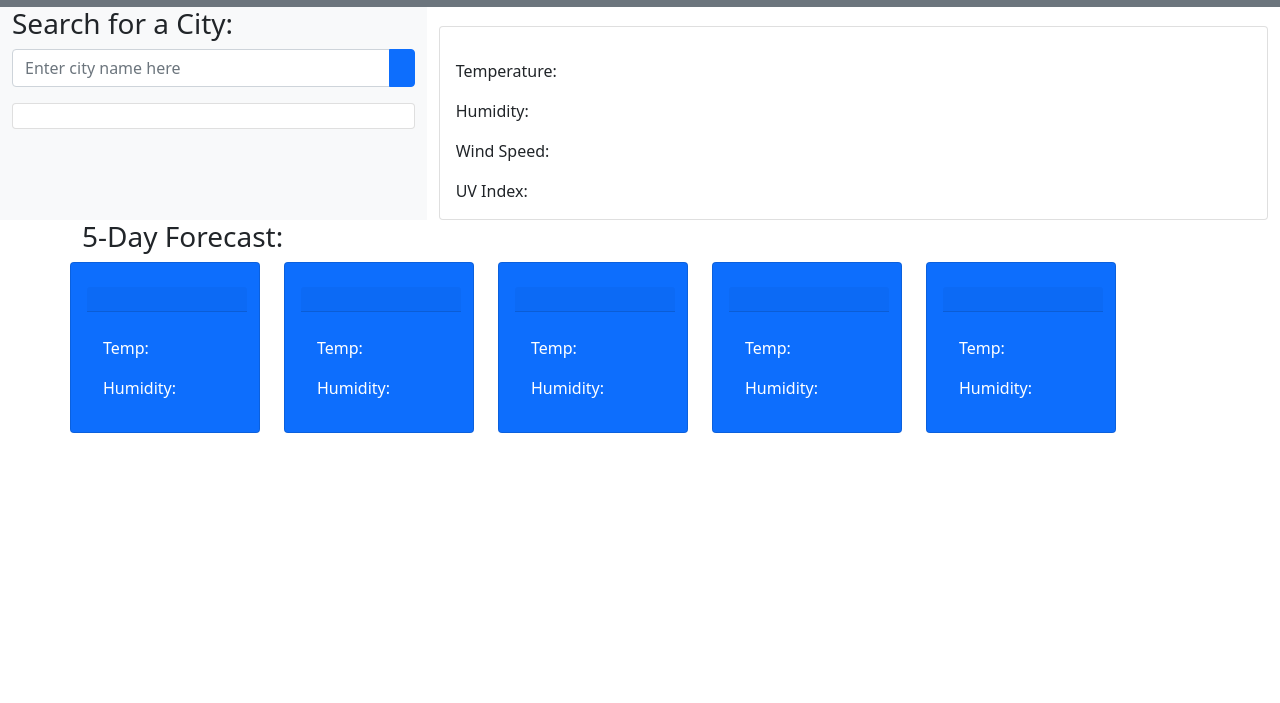
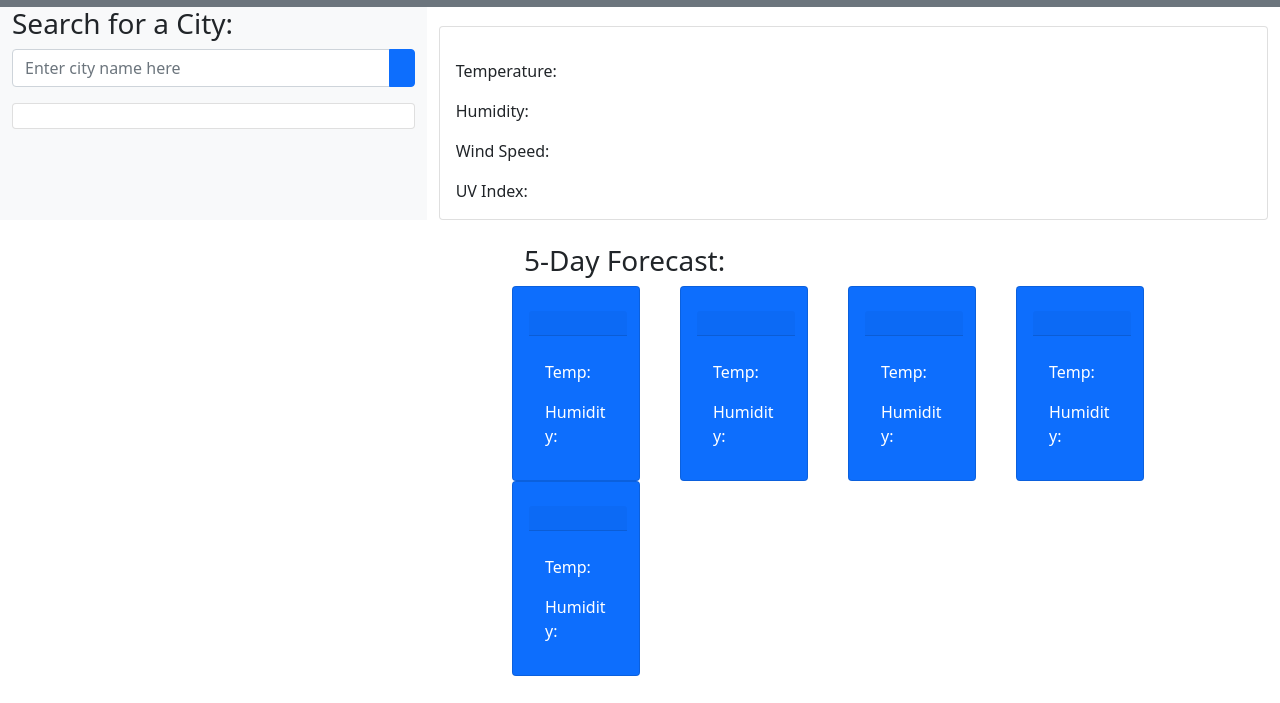
Before and after one commit to KeonaK/WeatherDashApp, a plain HTML site: page index.html in a window 1280 px wide. Shown: the part 97-800 px from the top of the page. Drawn offline with nearby package versions, Linux system fonts and the light colour scheme; some icons are missing.

```diff
--- a/Assets/style.css
+++ b/Assets/style.css
@@ -15,6 +15,11 @@
   padding-left: 1rem;
 }
 
+.forecastContainer {
+  margin-top: 1.5rem;
+  margin-left: 32rem;
+}
+
 .forecastSpace {
-  margin-right: 1.5rem;
+  margin-right: 2.5rem;
 }
--- a/index.html
+++ b/index.html
@@ -47,7 +47,7 @@
         </div>
 </section>
 <!--5 day forecast display-->
-<section>
+<section class="forecastContainer">
     <div class="container">
         <h3>5-Day Forecast: </h3>
         <div class="row">
```
Also changed, not shown: Assets/image/Dashboard.png (added), 1 other file.
